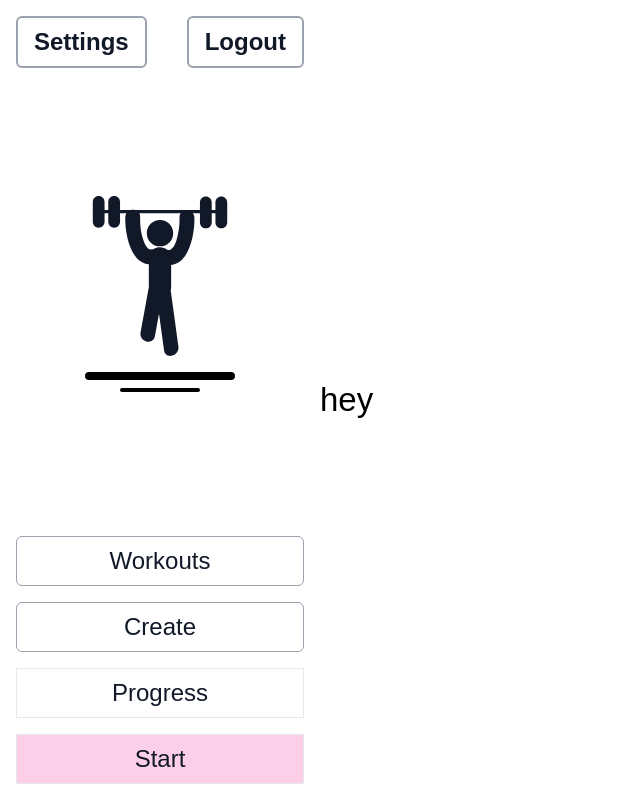
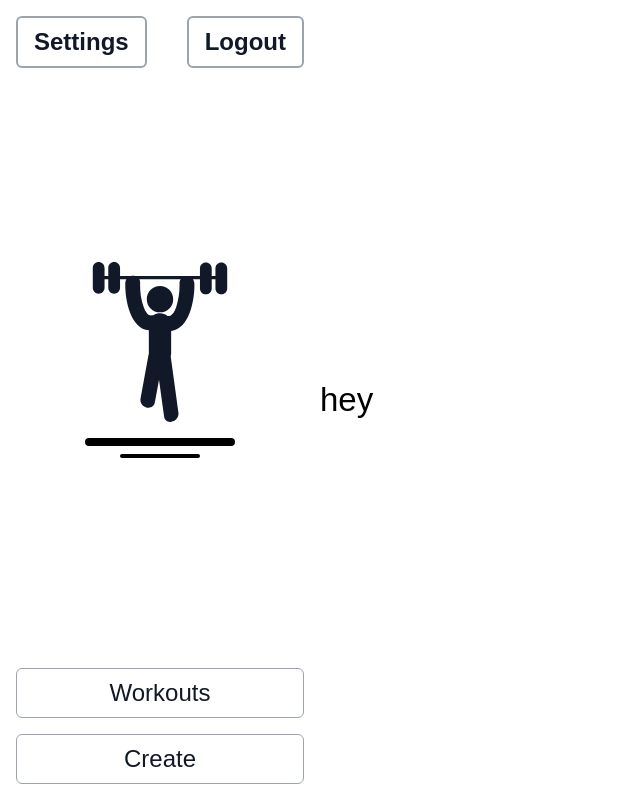
Before and after one commit to James-P-Boyle/workout_tracker, a React (Vite) app: page /dashboard in a window 1280 px wide. Shown: the whole page, without its empty margins (0-640 px from the left). Built offline with nearby package versions, Linux system fonts and the light colour scheme; sample sign-in values are in the browser's storage.

Commit message:
Add dark class to number input

```diff
--- a/src/components/dashboard/DashNavigation.tsx
+++ b/src/components/dashboard/DashNavigation.tsx
@@ -17,9 +17,6 @@ return (
             Create
         </NavItem>
 
-        <button className="flex justify-center flex-1 py-2 text-2xl border">Progress</button>
-        <button className="flex justify-center flex-1 py-2 text-2xl bg-pink-200 border">Start</button>
-
     </div>
 )
 }
--- a/src/components/ui/forms/NumberInput.tsx
+++ b/src/components/ui/forms/NumberInput.tsx
@@ -51,7 +51,7 @@ export default function NumberInput({
 
         <input
           type="text"
-          className="flex-1 px-2 py-1 text-center outline-none"
+          className="flex-1 px-2 py-1 text-center outline-none dark:bg-transparent"
           value={value}
           onChange={handleChange}
           name={inputName}
@@ -60,7 +60,7 @@ export default function NumberInput({
 
         {unit && (
           <span className="absolute text-gray-400 transform -translate-y-1/2 top-1/2 right-8">
-                kg
+            kg
           </span>
         )}
 
@@ -82,7 +82,7 @@ function NumberInputButton({
 
     <button
       type="button"
-      className="flex items-center justify-center px-2 text-2xl font-black border"
+      className="flex items-center justify-center px-2 text-2xl font-black"
       onClick={handleClick}
     >
       {children}
```
